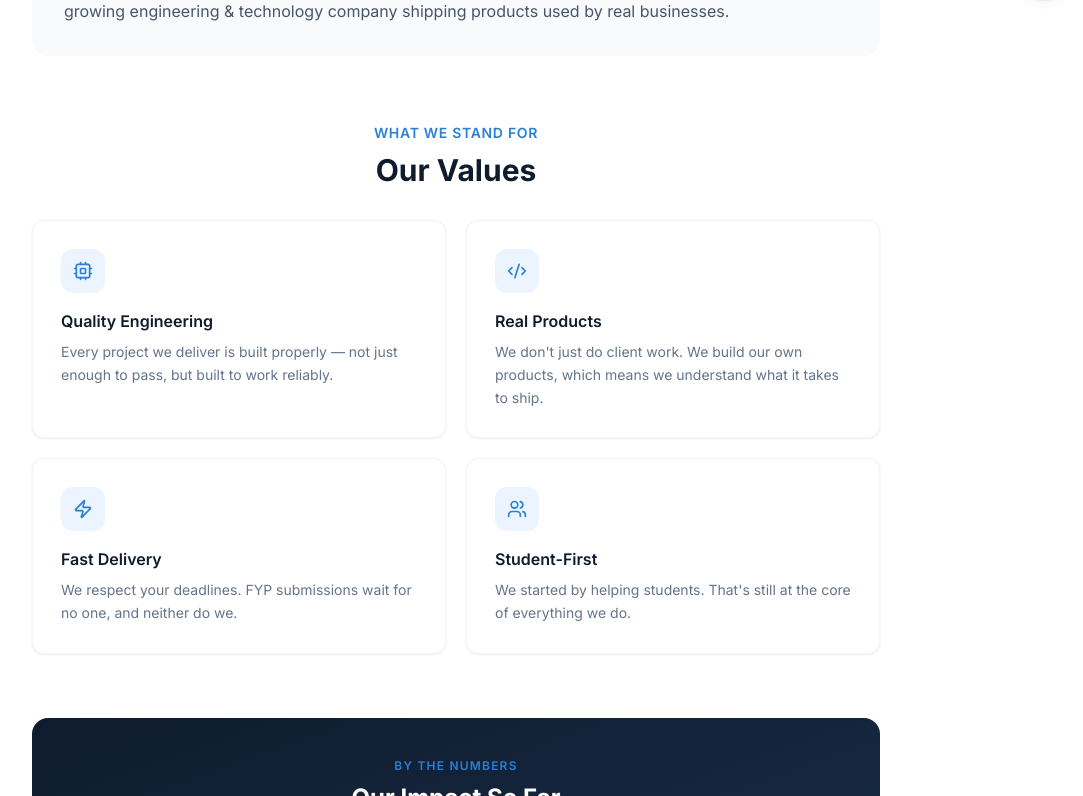
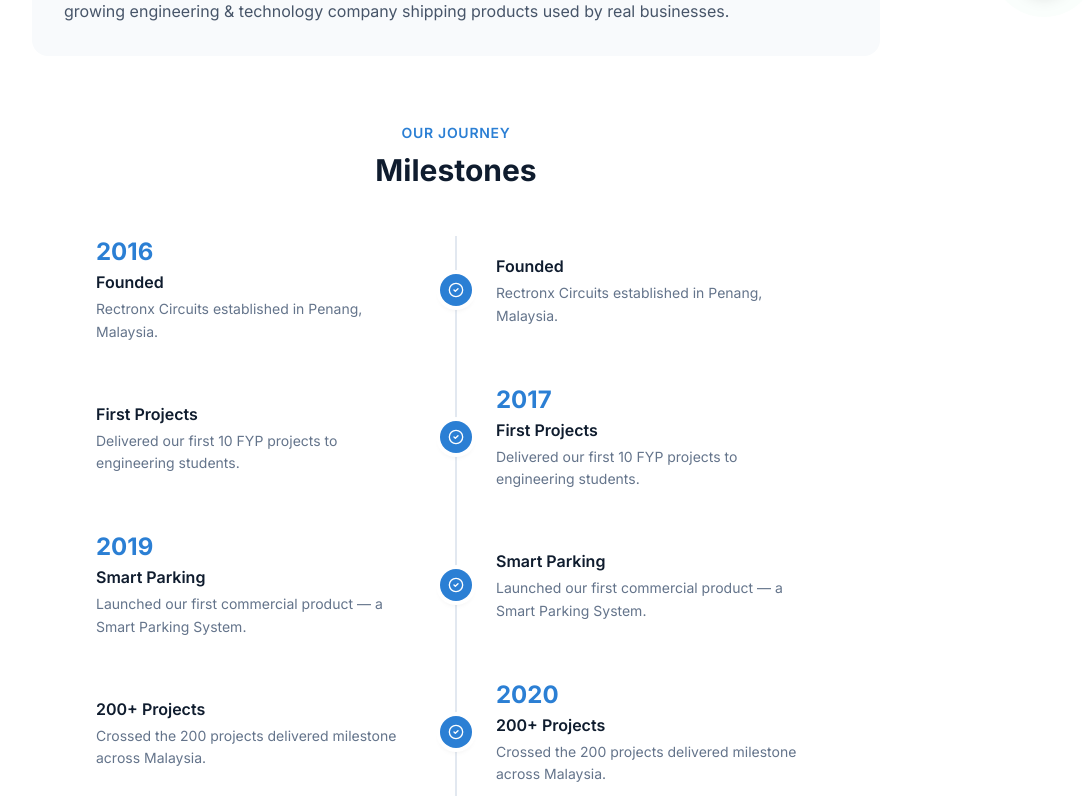
Before and after one commit to mahesh020795/rectronx-website, a Next.js app: page /about in a window 1280 px wide. Shown: the part 784-1580 px from the top of the page, without its empty margins (184-1267 px from the left). Built offline with nearby package versions, Linux system fonts and the light colour scheme; no server answers.

Commit message:
About: add milestone timeline with 9 entries from 2016 to 2026

```diff
--- a/app/about/page.tsx
+++ b/app/about/page.tsx
@@ -1,5 +1,5 @@
 import { Metadata } from "next";
-import { Cpu, Code2, Zap, Users, Trophy, Smile, Clock, Package } from "lucide-react";
+import { Cpu, Code2, Zap, Users, Trophy, Smile, Clock, Package, CheckCircle2 } from "lucide-react";
 import WhatsAppButton from "@/components/WhatsAppButton";
 import Link from "next/link";
 
@@ -103,6 +103,59 @@ export default function AboutPage() {
           </div>
         </div>
 
+        {/* Timeline */}
+        <div className="mb-16">
+          <div className="text-center mb-12">
+            <span className="section-label">Our Journey</span>
+            <h2 className="mt-2 text-3xl font-bold text-brand-navy">Milestones</h2>
+          </div>
+          <div className="relative">
+            {/* Vertical line */}
+            <div className="absolute left-4 sm:left-1/2 top-0 bottom-0 w-0.5 bg-slate-200 -translate-x-1/2" />
+            <div className="space-y-10">
+              {[
+                { year: "2016", title: "Founded", desc: "Rectronx Circuits established in Penang, Malaysia." },
+                { year: "2017", title: "First Projects", desc: "Delivered our first 10 FYP projects to engineering students." },
+                { year: "2019", title: "Smart Parking", desc: "Launched our first commercial product — a Smart Parking System." },
+                { year: "2020", title: "200+ Projects", desc: "Crossed the 200 projects delivered milestone across Malaysia." },
+                { year: "2021", title: "Attendance & Access Control", desc: "Launched enterprise Attendance & Access Control system." },
+                { year: "2023", title: "Fleet Tracking", desc: "Released Fleet Tracking system for commercial vehicle management." },
+                { year: "2024", title: "Spark Launched", desc: "Built and launched Spark — our AI-powered WhatsApp platform for businesses." },
+                { year: "2025", title: "400+ Projects", desc: "Reached 400+ projects delivered and 12 commercial products built." },
+                { year: "2026", title: "Spark Full Features", desc: "Flagship Spark release with full feature suite — our most powerful product yet." },
+              ].map((m, i) => {
+                const isRight = i % 2 === 0;
+                return (
+                  <div key={m.year} className="relative flex items-start sm:items-center gap-6 sm:gap-0">
+                    {/* Left side (desktop) */}
+                    <div className={`hidden sm:flex w-1/2 ${isRight ? "justify-end pr-10" : "justify-start pl-10 order-last"}`}>
+                      <div className={`max-w-xs text-${isRight ? "right" : "left"}`}>
+                        <p className="text-2xl font-bold text-brand-blue">{m.year}</p>
+                        <p className="font-semibold text-brand-navy mt-0.5">{m.title}</p>
+                        <p className="text-sm text-slate-500 mt-1 leading-relaxed">{m.desc}</p>
+                      </div>
+                    </div>
+                    {/* Dot */}
+                    <div className="relative z-10 flex-shrink-0 sm:absolute sm:left-1/2 sm:-translate-x-1/2">
+                      <div className="w-8 h-8 rounded-full bg-brand-blue flex items-center justify-center shadow-md ring-4 ring-white">
+                        <CheckCircle2 size={16} className="text-white" />
+                      </div>
+                    </div>
+                    {/* Mobile text / Right side (desktop) */}
+                    <div className={`sm:w-1/2 ${isRight ? "sm:pl-10" : "sm:pr-10 sm:flex sm:justify-end"}`}>
+                      <div className="sm:max-w-xs">
+                        <p className="text-xl font-bold text-brand-blue sm:hidden">{m.year}</p>
+                        <p className="font-semibold text-brand-navy mt-0.5">{m.title}</p>
+                        <p className="text-sm text-slate-500 mt-1 leading-relaxed">{m.desc}</p>
+                      </div>
+                    </div>
+                  </div>
+                );
+              })}
+            </div>
+          </div>
+        </div>
+
         {/* Values cards */}
         <div className="mb-16">
           <div className="text-center mb-8">
```
